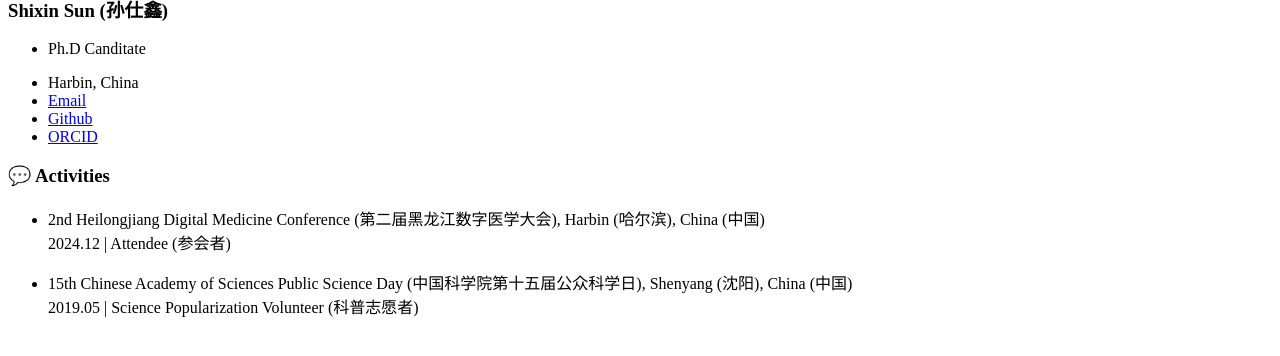
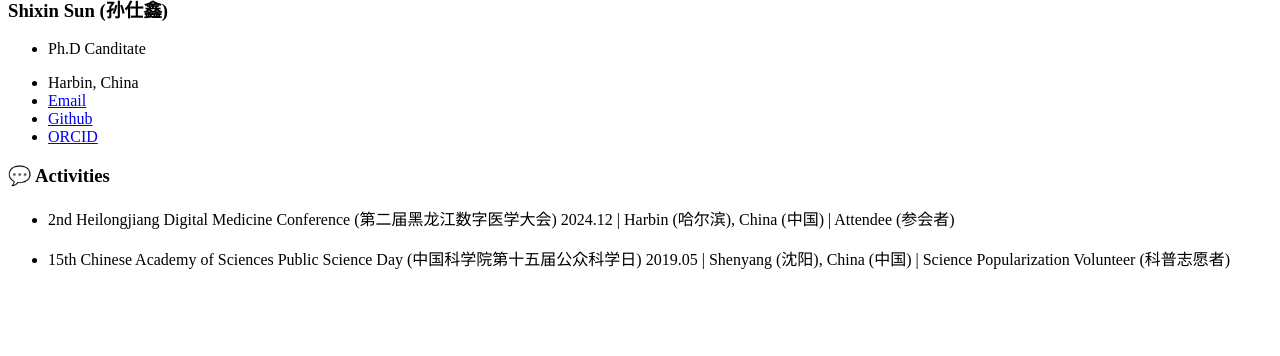
Before and after one commit to ShixinSUN94/shixinsun94.github.io, a Jekyll site: the page built from _pages/includes/6.activities.md, in a window 1280 px wide, cut to the strip 512-868 px from the top of the page. Built offline with Jekyll 4.4.1, drawn with Linux system fonts in a browser that asks for light colours; our own code applies the rules of GitHub Pages for plain Markdown files.

```diff
--- a/_pages/includes/6.activities.md
+++ b/_pages/includes/6.activities.md
@@ -1,7 +1,7 @@
 # 💬 Activities
 
-- 2nd Heilongjiang Digital Medicine Conference (第二届黑龙江数字医学大会), Harbin (哈尔滨), China (中国)
-  2024.12 | Attendee (参会者)
+- 2nd Heilongjiang Digital Medicine Conference (第二届黑龙江数字医学大会)
+  2024.12 | Harbin (哈尔滨), China (中国) | Attendee (参会者)
 
-- 15th Chinese Academy of Sciences Public Science Day (中国科学院第十五届公众科学日), Shenyang (沈阳), China (中国)
-  2019.05 | Science Popularization Volunteer (科普志愿者)
+- 15th Chinese Academy of Sciences Public Science Day (中国科学院第十五届公众科学日)
+  2019.05 | Shenyang (沈阳), China (中国) | Science Popularization Volunteer (科普志愿者)
```
